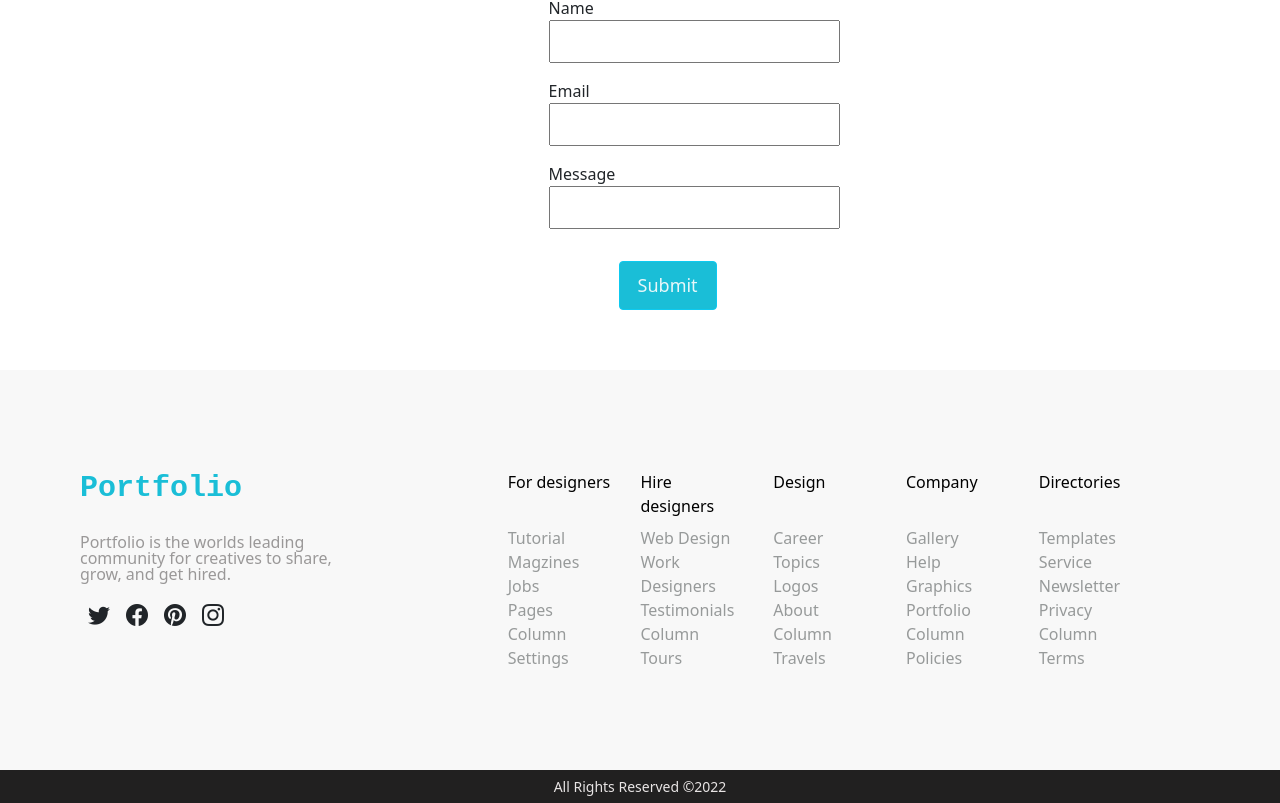
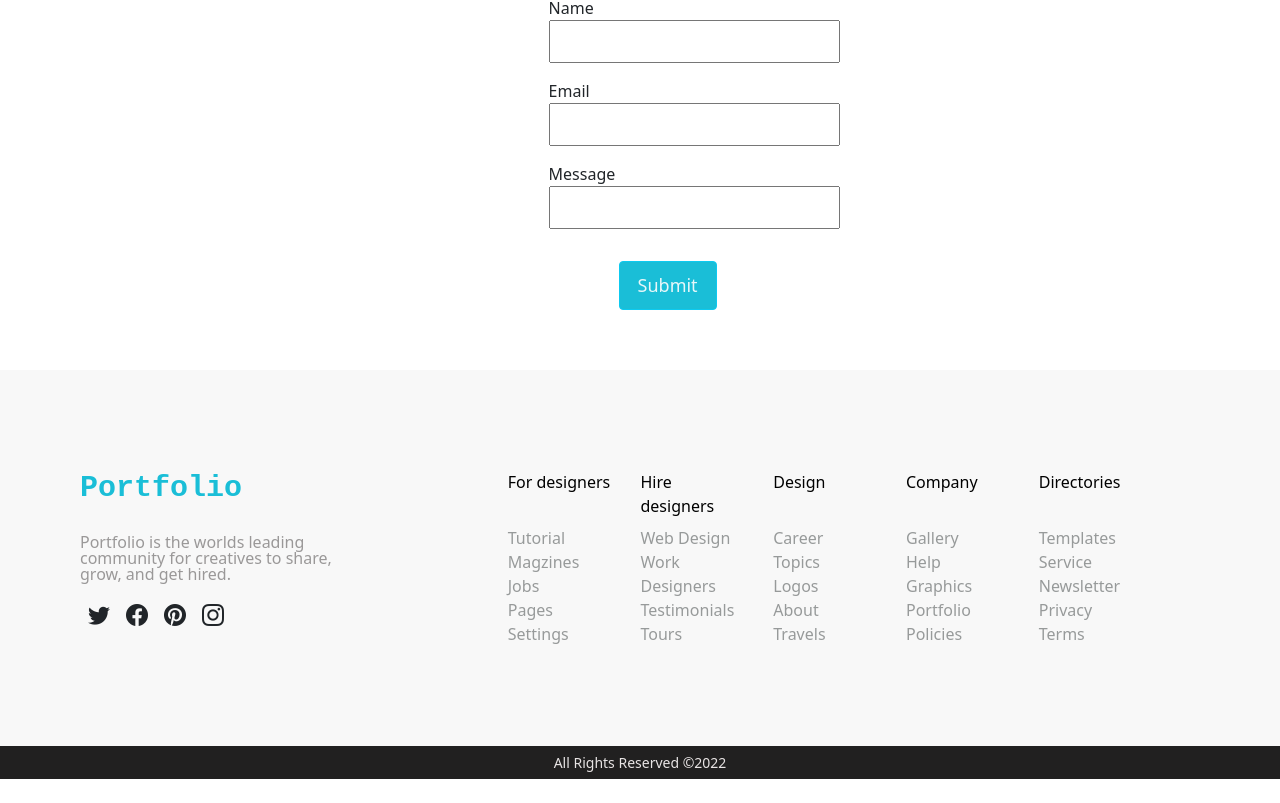
Before and after one commit to PranaliChatap/React-Project, a React (Create React App) app: page /project in a window 1280 px wide. Shown: the part 4043-4846 px from the top of the page. After the commit the page ends 4822 px from the top, so only its background shows below. Built offline with nearby package versions, Linux system fonts and the light colour scheme.

Commit message:
Update Footer.jsx

```diff
--- a/src/components/Footer.jsx
+++ b/src/components/Footer.jsx
@@ -63,14 +63,7 @@ const Footer = () => {
     <div className="col">Privacy</div>
 
   </div>
-  <div className="row row-cols-5">
-    <div className="col">Column</div>
-    <div className="col">Column</div>
-    <div className="col">Column</div>
-    <div className="col">Column</div>
-    <div className="col">Column</div>
 
-  </div>
   <div className="row row-cols-5">
     <div className="col">Settings</div>
     <div className="col">Tours</div>
```
